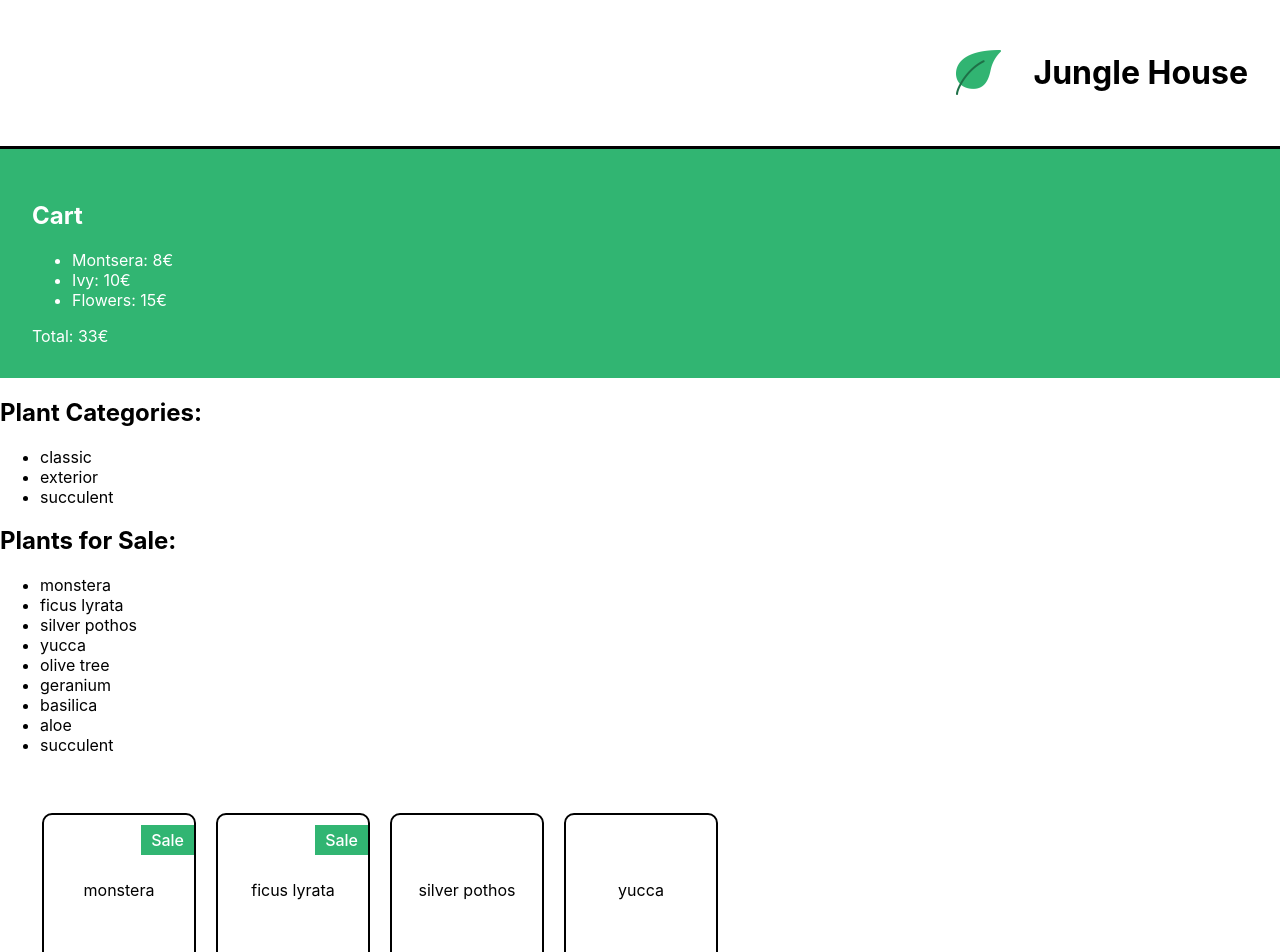
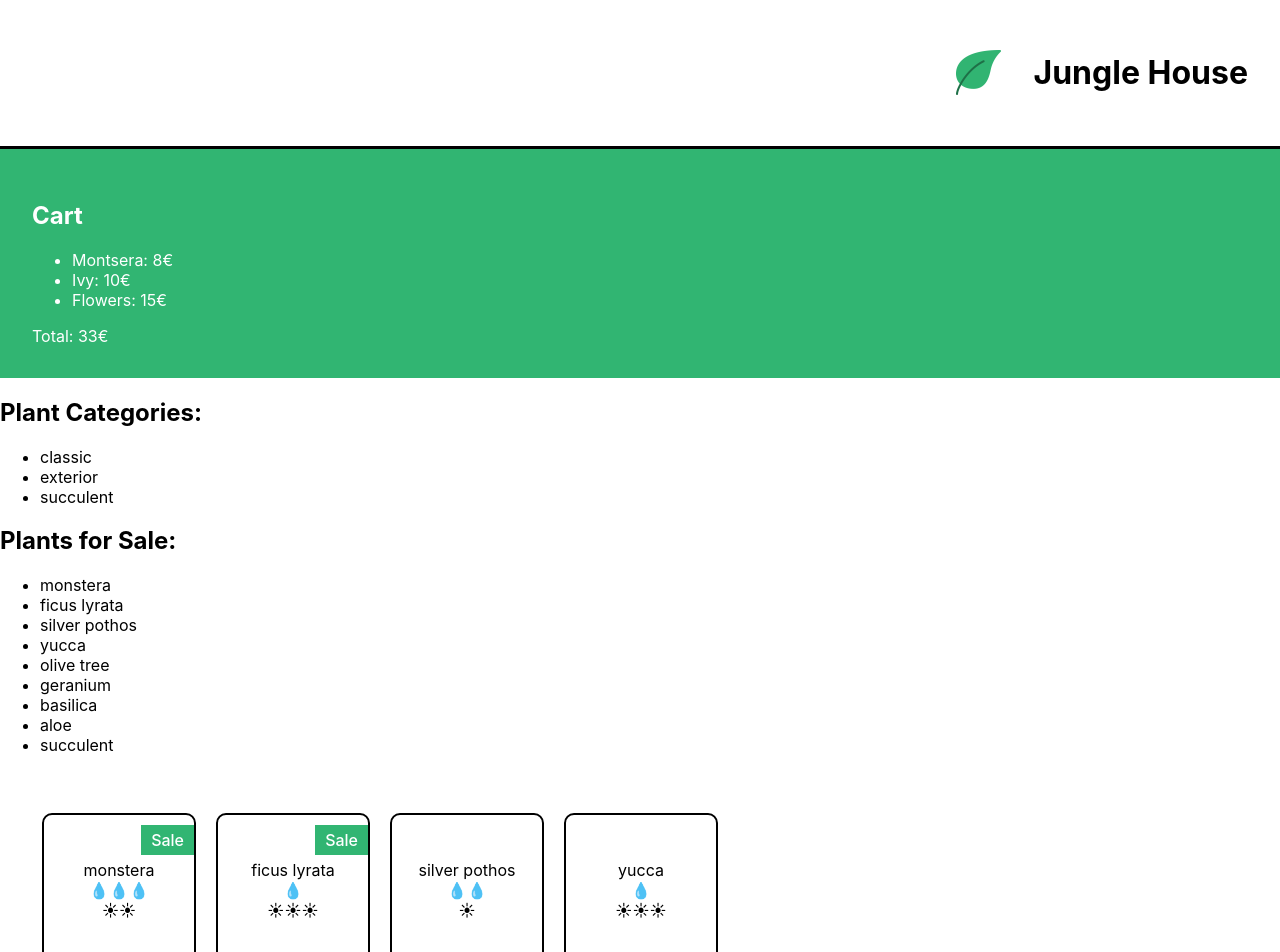
Before and after one commit to NavanMapp/jungle--house-project_openclassrooms_course, a React (Create React App) app: page / in a window 1280 px wide. Shown: the top 952 px of the page. Built offline with nearby package versions, Linux system fonts and the light colour scheme.

Commit message:
shoppinglist update

```diff
--- a/src/components/CareScale.js
+++ b/src/components/CareScale.js
@@ -6,7 +6,8 @@ export default function CareScale({ scaleValue, careType}) {
     return (
         <div>
             {range.map((rangeElem) =>
-                scaleValue >= rangeElem ? <span key={rangeElem.toString()}>☀</span> : null
+                scaleValue >= rangeElem ? <span key={rangeElem.toString()}>
+                {scaleType}</span> : null
             )}
         </div>
     )
--- a/src/components/ShoppingList.js
+++ b/src/components/ShoppingList.js
@@ -36,12 +36,11 @@ export default function ShoppingList() {
 					<li key={plant.id} className='jh-plant-item'>
 						{plant.name}
 						{plant.isSpecialOffer && <div className='jh-sales'>Sale</div>}
+                        <CareScale careType='water' scaleValue={plant.water} />
+                        <CareScale careType='light' scaleValue={plant.light} />
 					</li>
                 ))}
             </ul>
-            {/* <CareScale scaleValue={plant.light} /> */}
-            {/* <CareScale careType='water' scaleValue={plant.water} />
-            <CareScale careType='light' scaleValue={plant.light} /> */}
         </div>
     )
 }
```
